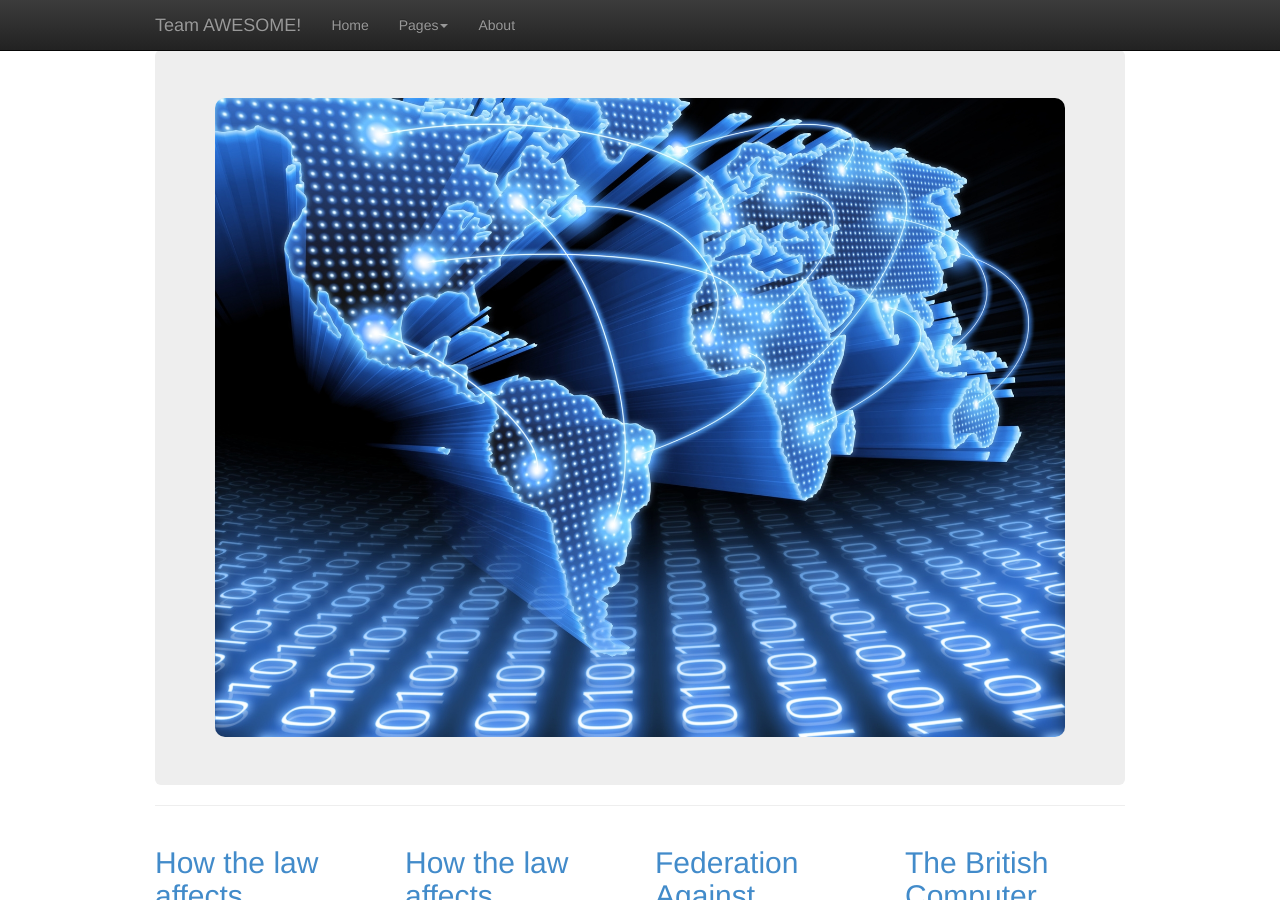
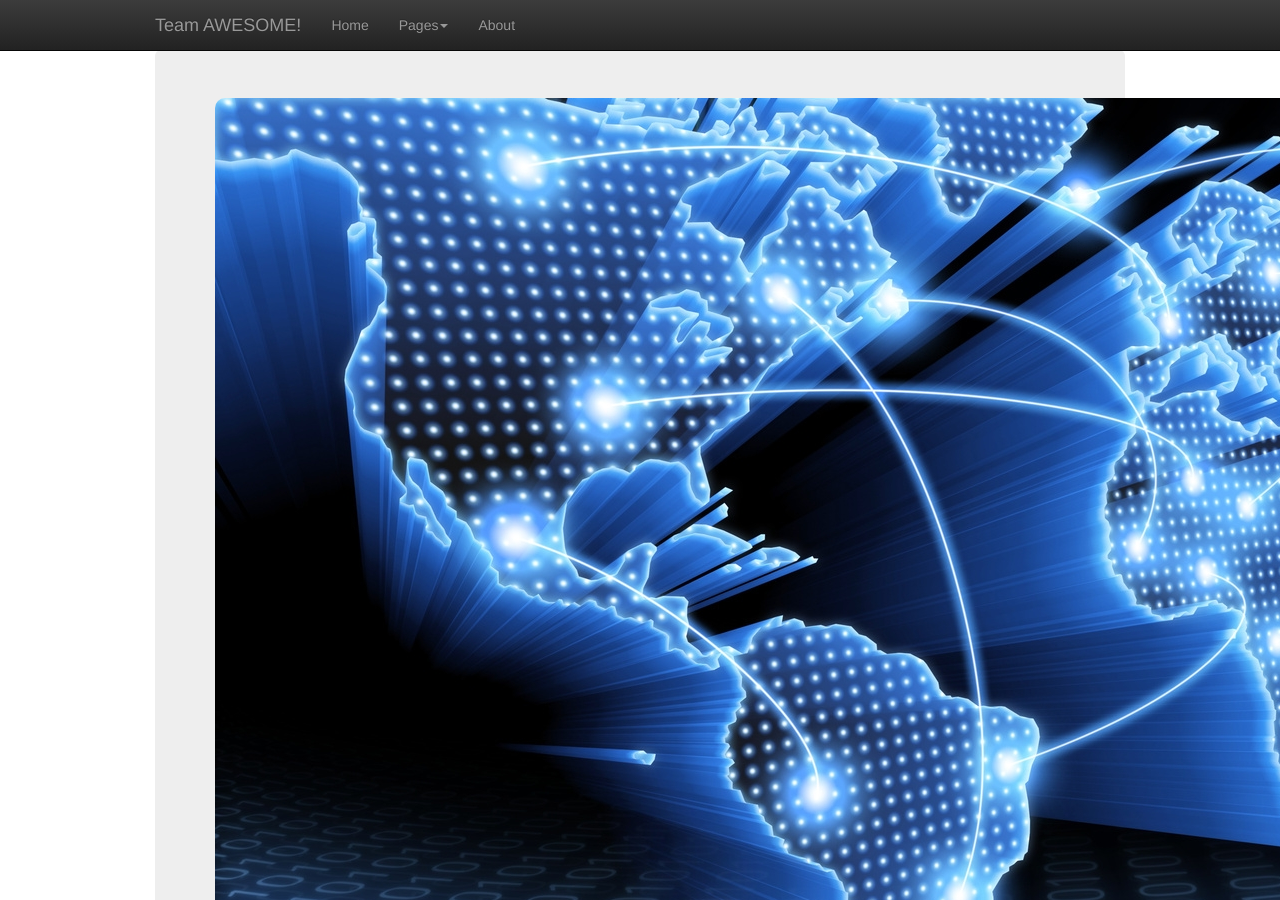
Before and after one commit to adamus1red/tripping-octo-adventure, a Jekyll site: the page built from index.html, in a window 1280 px wide and 900 px high. Built offline with Jekyll 4.4.1, drawn with Linux system fonts in a browser that asks for light colours; Markdown is read by kramdown in place of the engine named in the settings.

Commit message:
change logo

```diff
--- a/index.html
+++ b/index.html
@@ -4,7 +4,7 @@ title: Home
 ---
       <!-- Jumbotron -->
         <div class="hidden-xs jumbotron">
-            <img class="img-responsive img-rounded" src="{{site.staticurl}}/images/logos/logo.jpg" hight="40%">
+            <img class="img-rounded" src="{{site.staticurl}}/images/logos/logo.jpg" hight="40%">
             <!--Source: http://lerablog.org/wp-content/uploads/2013/04/internet.jpg"-->
         </div>
         <hr class="hidden-xs">
```
